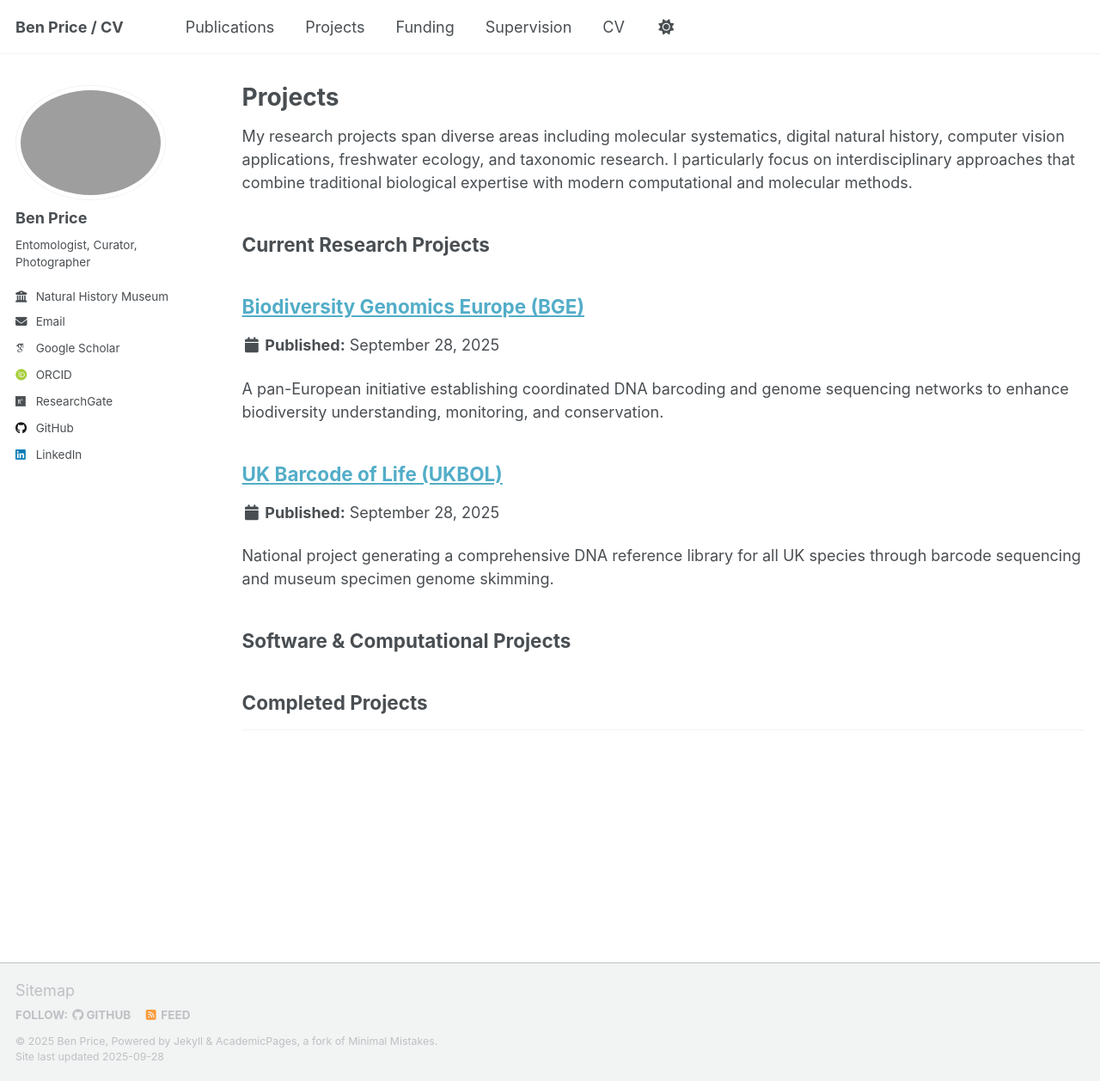
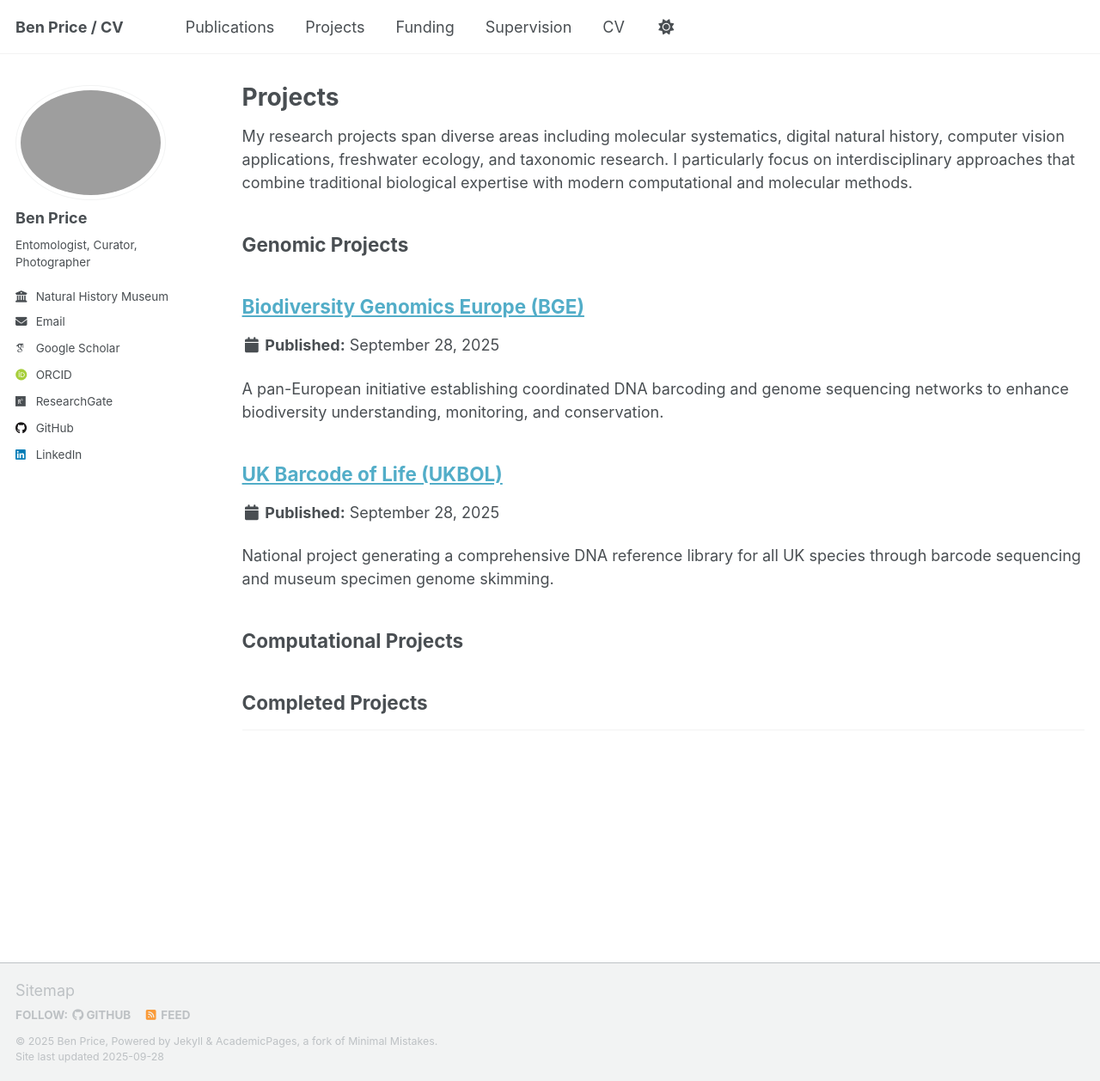
Before and after one commit to bwprice/bwprice.github.io, a Jekyll site: the page built from _pages/projects.md, in a window 1280 px wide and 1258 px high. Shown: the whole window at 86% size. Built offline with Jekyll 4.4.1, drawn with Linux system fonts in a browser that asks for light colours; some web fonts are replaced; a script that is not in the unit is left out.

Commit message:
project tags

```diff
--- a/_pages/projects.md
+++ b/_pages/projects.md
@@ -9,16 +9,16 @@ author_profile: true
 
 My research projects span diverse areas including molecular systematics, digital natural history, computer vision applications, freshwater ecology, and taxonomic research. I particularly focus on interdisciplinary approaches that combine traditional biological expertise with modern computational and molecular methods.
 
-## Current Research Projects
+## Genomic Projects
 
-{% assign current_projects = site.projects | where: "status", "ongoing" | where: "category", "research" | sort: "year" | reverse %}
+{% assign current_projects = site.projects | where: "status", "ongoing" | where: "category", "genomic" | sort: "year" | reverse %}
 {% for post in current_projects %}
   {% include archive-single.html %}
 {% endfor %}
 
-## Software & Computational Projects
+## Computational Projects
 
-{% assign software_projects = site.projects | where: "category", "software" | sort: "year" | reverse %}
+{% assign software_projects = site.projects | where: "category", "computational" | sort: "year" | reverse %}
 {% for post in software_projects %}
   {% include archive-single.html %}
 {% endfor %}
```
Also changed, not shown: _projects/bge.md (+1 -1 lines), _projects/ukbol.md (+1 -1 lines).
